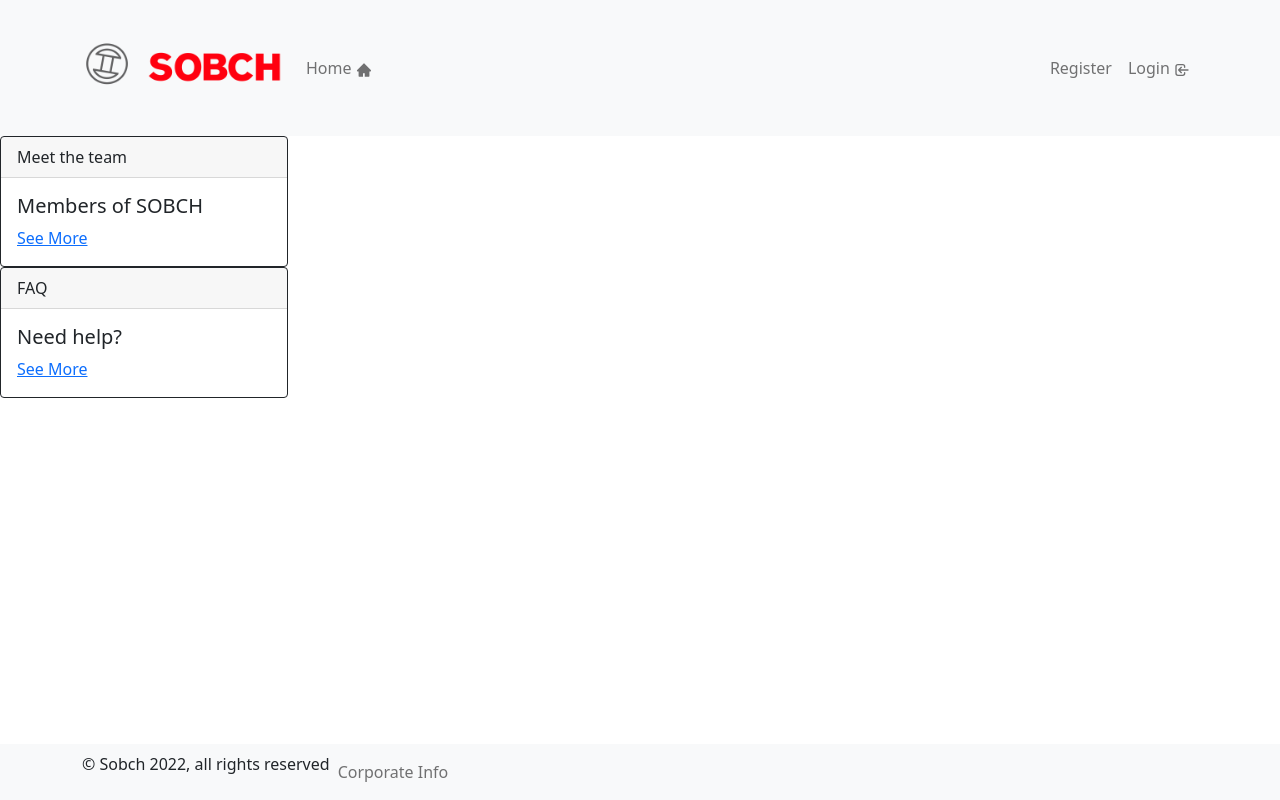
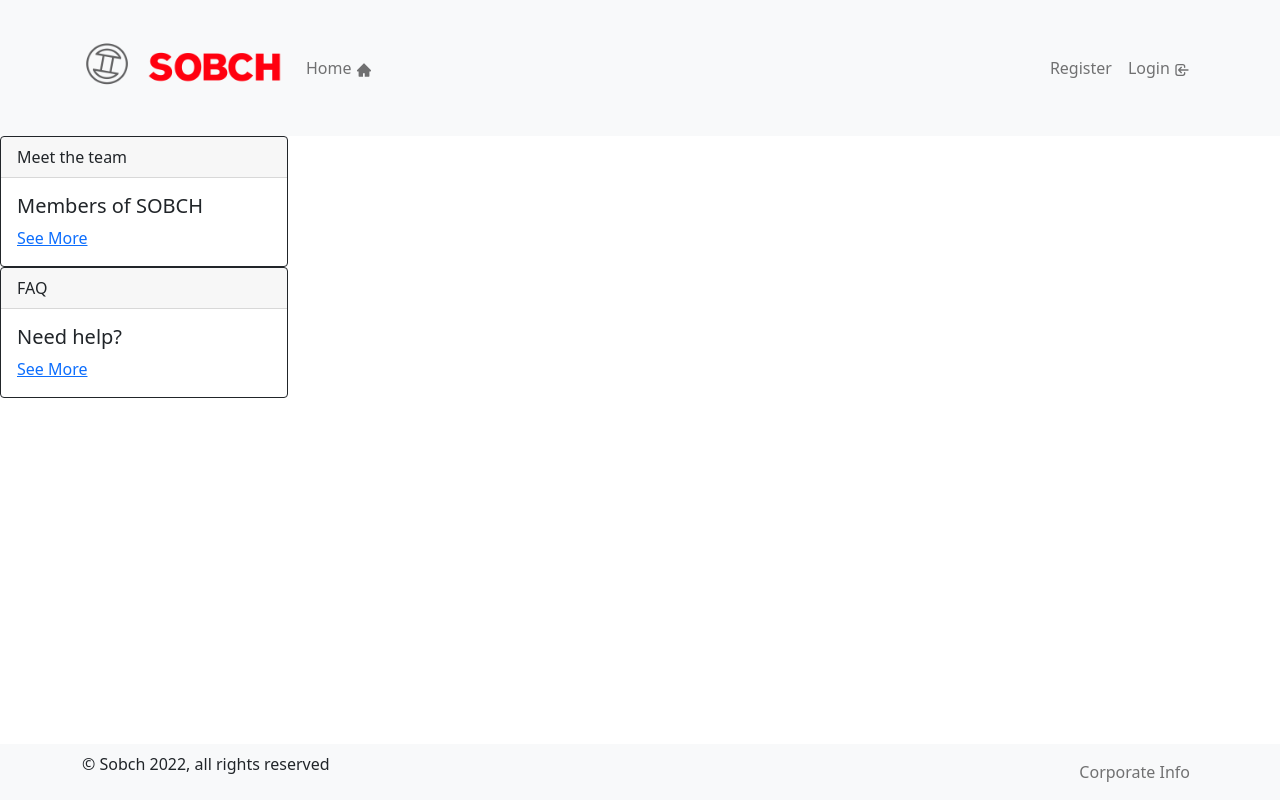
Before and after one commit to moalshak/Sobch, a React (Create React App) app in the folder web/frontend/: page / in a window 1280 px wide. Built offline with nearby package versions, Linux system fonts and the light colour scheme.

Commit message:
navbar positioning

```diff
--- a/web/frontend/src/components/NavBar.tsx
+++ b/web/frontend/src/components/NavBar.tsx
@@ -56,16 +56,14 @@
         <Navbar bg="light" expand="lg">
         <Container>
 
-            <Navbar.Toggle aria-controls="basic-navbar-nav" />
-            <Navbar.Collapse id="basic-navbar-nav">
+
             <Nav className="me-auto">
                 <p> © Sobch 2022, all rights reserved</p>
-                <Nav.Link href="/corporate">Corporate Info</Nav.Link>
+
             </Nav>
             <Nav>
-
+             <Nav.Link href="/corporate">Corporate Info</Nav.Link>
             </Nav>
-            </Navbar.Collapse>
         </Container>
         </Navbar>
         </div>
```
